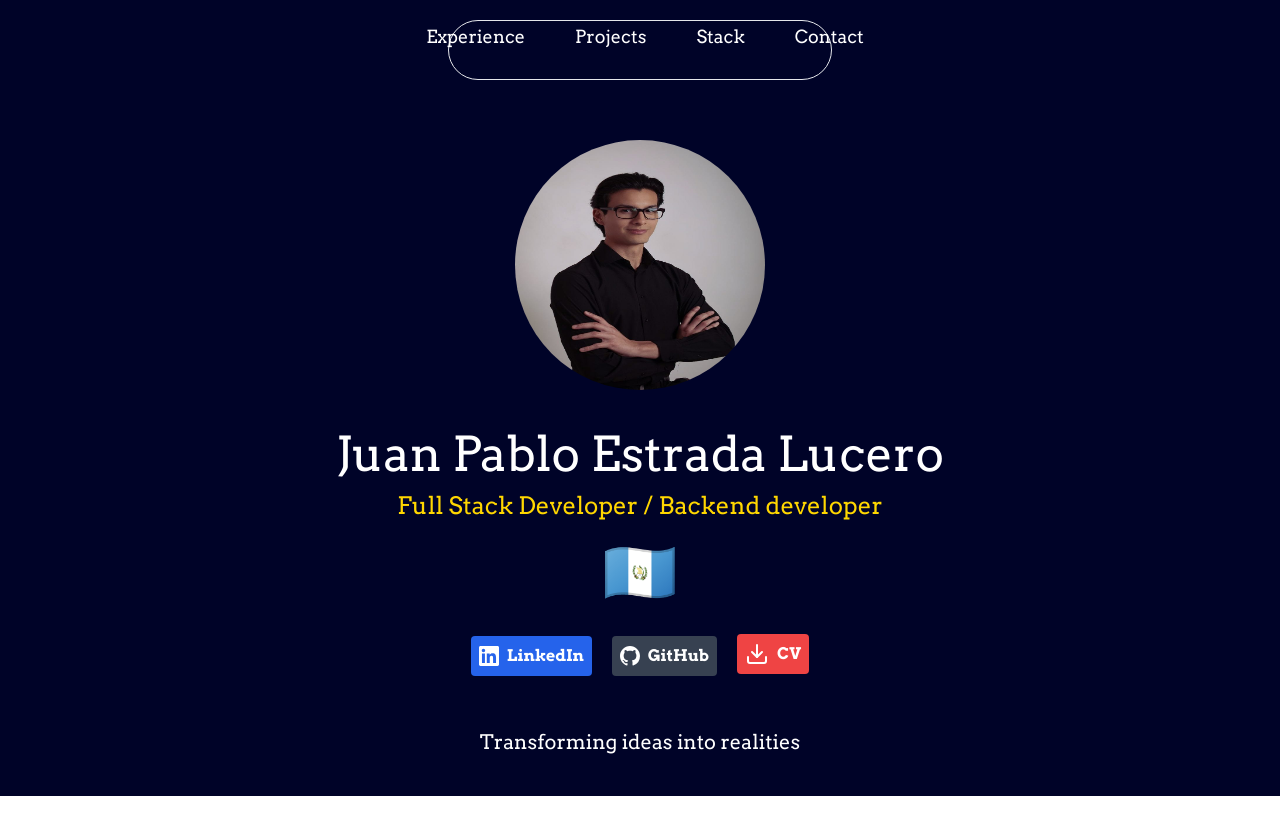
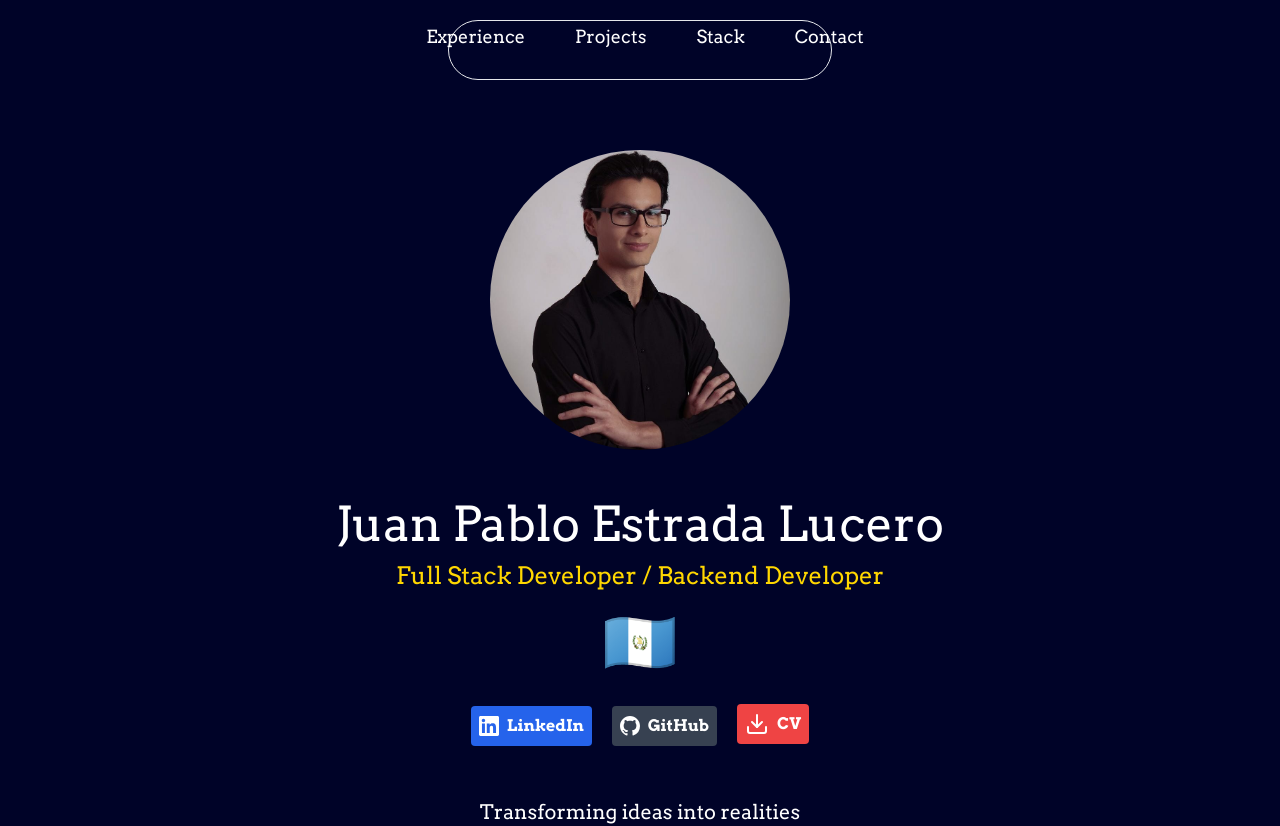
Before and after one commit to jp1593/Portfolio, a React (Create React App) app: page / in a window 1280 px wide. Before the commit the page ends 800 px from the top, so only its background shows below. Built offline with nearby package versions, Linux system fonts and the light colour scheme.

Commit message:
Modified image aspect

```diff
--- a/src/components/Owner.css
+++ b/src/components/Owner.css
@@ -1,7 +1,7 @@
 .ownimage {
-  width: 250px;
-  height: 250px;
-  border-radius: 50%;
+  width: 300px;
+  height:fit-content;
+  clip-path: circle();
 }
 
 .rolcolor {
--- a/src/components/Owner.jsx
+++ b/src/components/Owner.jsx
@@ -4,15 +4,17 @@ import Socials from "../components/Social";
 
 export default function Owner() {
   return (
-    <section class="p-10">
+    <section>
       <div class="container mx-auto">
         <div class="flex justify-center">
-          <div class="flex flex-col gap-10 text-center">
-            <img class="ownimage mx-auto" src={OWN} />
+          <div class="flex flex-col text-center">
+            <img class="ownimage mx-auto" src={OWN} alt="Owner" />
             <div class="flex flex-col gap-3">
-              <h1 class="text-white text-5xl animated-h1">Juan Pablo Estrada Lucero</h1>
+              <h1 class="text-white text-5xl animated-h1">
+                Juan Pablo Estrada Lucero
+              </h1>
               <p class="rolcolor text-2xl mb-2">
-                Full Stack Developer / Backend developer
+                Full Stack Developer / Backend Developer
               </p>
               <p class="text-6xl mb-5">🇬🇹</p>
               <Socials />
```
Also changed, not shown: src/assets/pdf-svgrepo-com.svg (deleted).
